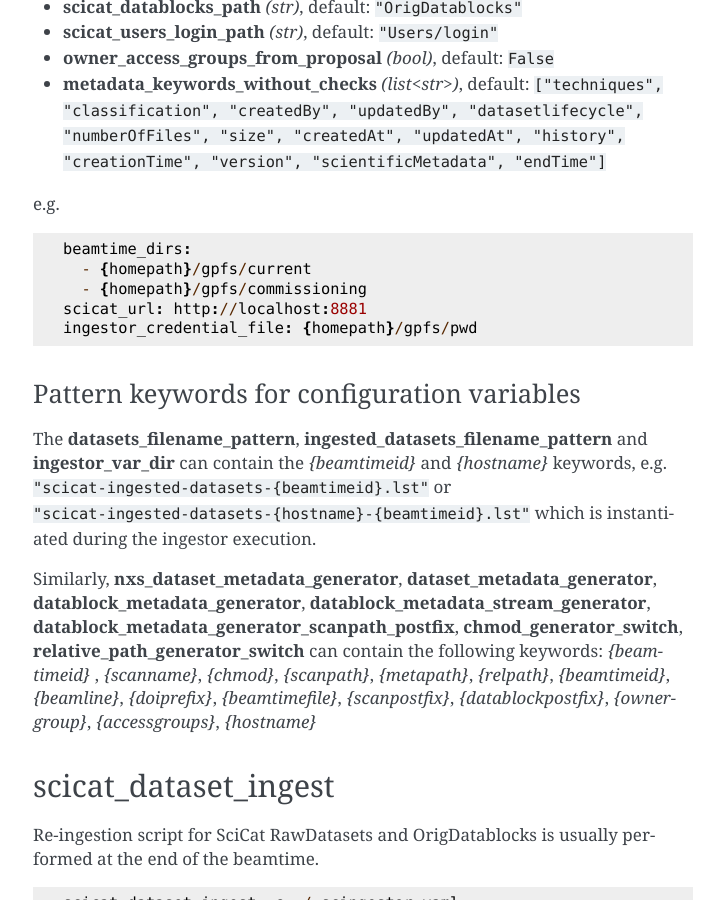
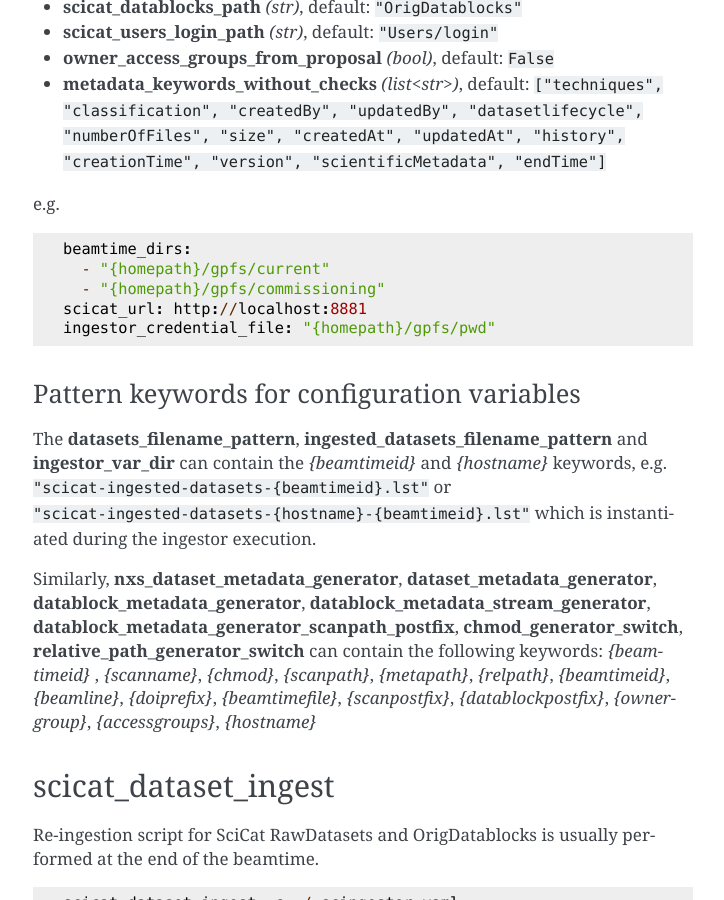
Before and after one commit to jkotan/scingestor, a Sphinx documentation site: the page built from doc/index.rst, in a window 1280 px wide and 900 px high, scrolled down 1925 px. Shown: the whole window, without its empty margins (387-1111 px from the left). Built offline with Sphinx 7.4.7, drawn with Linux system fonts in a browser that asks for light colours.

```diff
--- a/doc/index.rst
+++ b/doc/index.rst
@@ -94,10 +94,10 @@ e.g.
 ::
 
    beamtime_dirs:
-     - {homepath}/gpfs/current
-     - {homepath}/gpfs/commissioning
+     - "{homepath}/gpfs/current"
+     - "{homepath}/gpfs/commissioning"
    scicat_url: http://localhost:8881
-   ingestor_credential_file: {homepath}/gpfs/pwd
+   ingestor_credential_file: "{homepath}/gpfs/pwd"
 
 Pattern keywords for configuration variables
 ~~~~~~~~~~~~~~~~~~~~~~~~~~~~~~~~~~~~~~~~~~~~
```
Also changed, not shown: README.md (+3 -3 lines), 3 other files.
